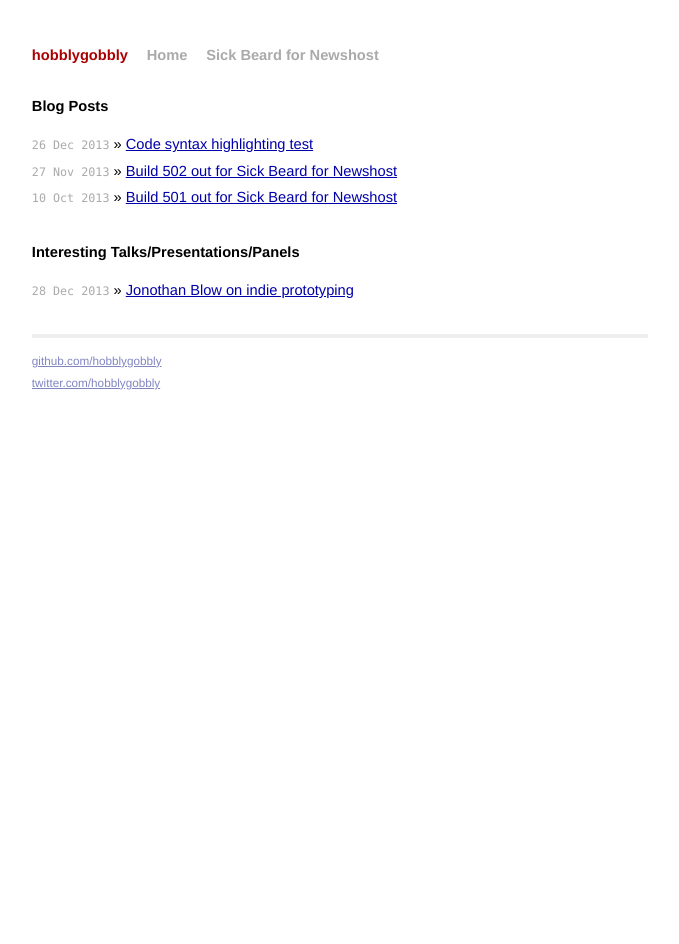
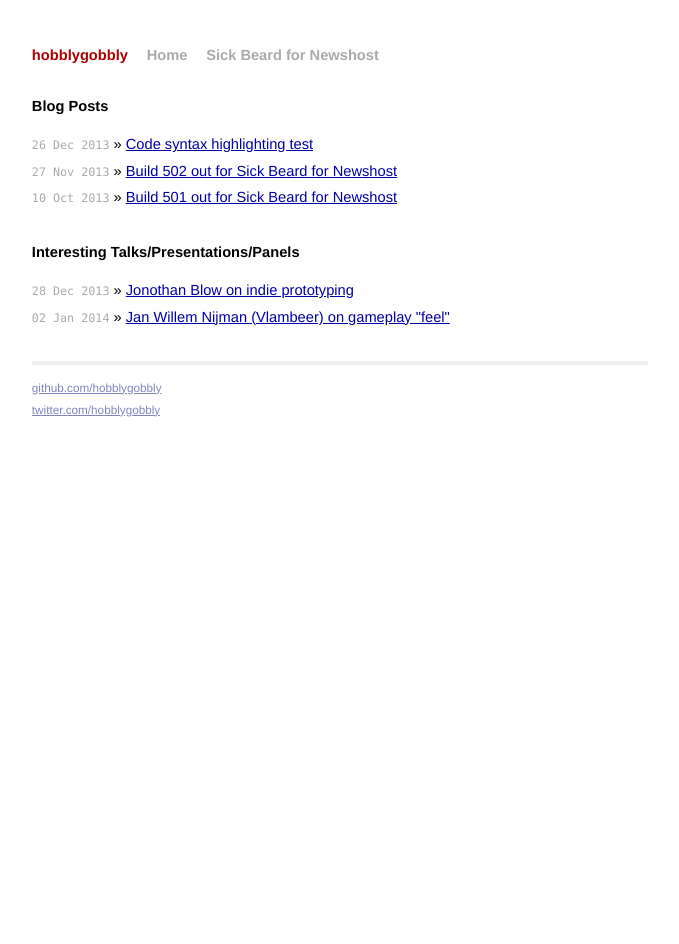
Before and after one commit to hobblygobbly/hobblygobbly.github.io, a Jekyll site: the page built from index.html, in a window 1280 px wide. Shown: the whole page, without its empty margins (300-979 px from the left). Built offline with Jekyll 4.4.1, drawn with Linux system fonts in a browser that asks for light colours; Markdown is read by kramdown in place of the engine named in the settings.

Commit message:
Update index.html

```diff
--- a/index.html
+++ b/index.html
@@ -14,5 +14,7 @@ title: hobblygobbly
   <h1>Interesting Talks/Presentations/Panels</h1>
   <ul class="posts">
     <li><span>28 Dec 2013</span> &raquo; <a href="http://www.youtube.com/watch?v=ISutk1mauPM">Jonothan Blow on indie prototyping</a></li>
+    <li><span>02 Jan 2014</span> &raquo; <a href="http://www.youtube.com/watch?v=AJdEqssNZ-U">Jan Willem Nijman (Vlambeer) on gameplay "feel"</a></li>
+
   </ul>
 </div>
```
